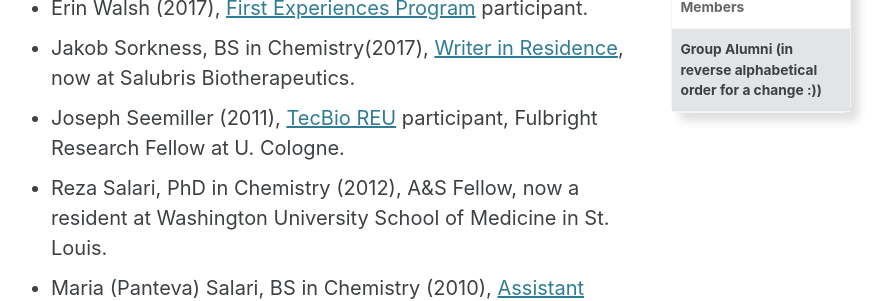
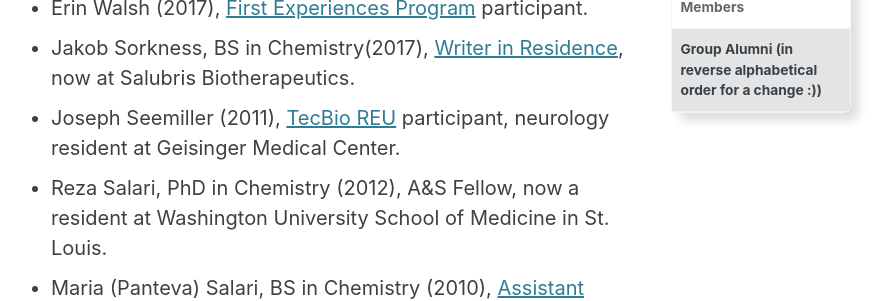
Before and after one commit to darianyang/mm-github-pages-test, a Jekyll site: the page built from _pages/people.md, in a window 1280 px wide and 900 px high, scrolled down 2106 px. Shown: the part 154-455 px from the top of the window, without its empty margins (309-1200 px from the left). Built offline with Jekyll 4.4.1, drawn with Linux system fonts in a browser that asks for light colours; cached includes are drawn as plain includes.

Commit message:
Update people.md

```diff
--- a/_pages/people.md
+++ b/_pages/people.md
@@ -88,7 +88,7 @@ current_group:
 * David Wang, [BPhil](http://www.honorscollege.pitt.edu/bphil-degree) in Chemistry & Math (2012), [A&S Fellow](https://www.asundergrad.pitt.edu/research/awards-and-funding#summer-undergraduate-research-awards), Harvard-MIT HST program, now a resident at U. Pittsburgh Medical School.
 * Erin Walsh (2017), [First Experiences Program](https://www.asundergrad.pitt.edu/research/first-experiences-research) participant.
 * Jakob Sorkness, BS in Chemistry(2017), [Writer in Residence](https://medium.com/pitt-undergraduate-science-writing), now at Salubris Biotherapeutics.
-* Joseph Seemiller (2011), [TecBio REU](http://www.tecbioreu.pitt.edu/) participant, Fulbright Research Fellow at U. Cologne.
+* Joseph Seemiller (2011), [TecBio REU](http://www.tecbioreu.pitt.edu/) participant, neurology resident at Geisinger Medical Center.
 * Reza Salari, PhD in Chemistry (2012), A&S Fellow, now a resident at Washington University School of Medicine in St. Louis.
 * Maria (Panteva) Salari, BS in Chemistry (2010), [Assistant Professor at McKendree University](https://www.mckendree.edu/directory/maria-salari.php).
 * Ali Sinan Saglam, PhD in Chemistry (2018), DAAD Grant awardee, now a postdoc at U. Pittsburgh Medical School.
```
